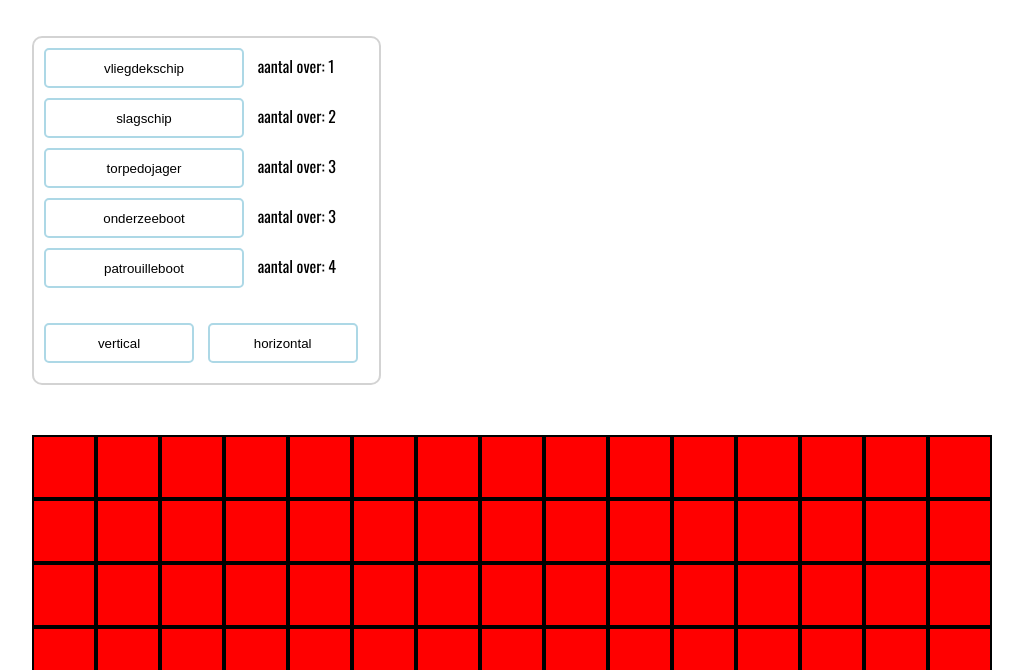
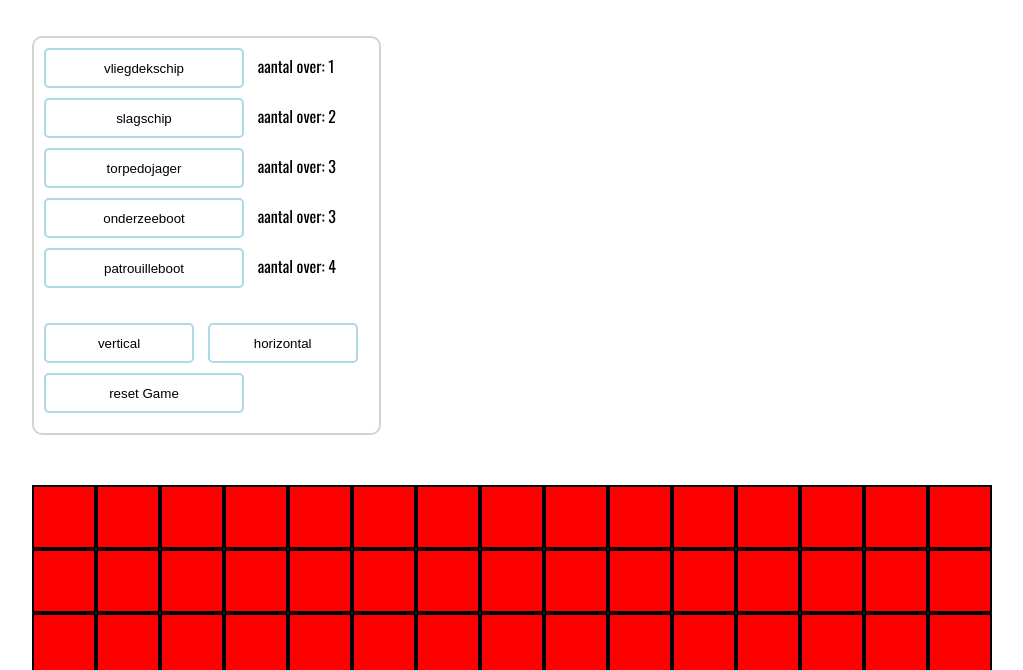
Before and after one commit to romanornr/Battleship-Nodejs, a website: page client/index.html in a window 1280 px wide. Shown: the part 130-800 px from the top of the page, without its empty margins (1-1024 px from the left). Drawn offline with nearby package versions, Linux system fonts and the light colour scheme.

Commit message:
reset button

```diff
--- a/client/index.html
+++ b/client/index.html
@@ -25,6 +25,10 @@
         <button class="rotateButton" onclick="setShipRotation(0)">vertical</button>
         <button class="rotateButton" onclick="setShipRotation(1)">horizontal</button>
     </div>
+
+    <div id="resetGame">
+    <button class="resetButton" onclick="resetGame()">reset Game</button>
+    </div>
 </div>
 
 <script src="js/main.js"></script>
```
